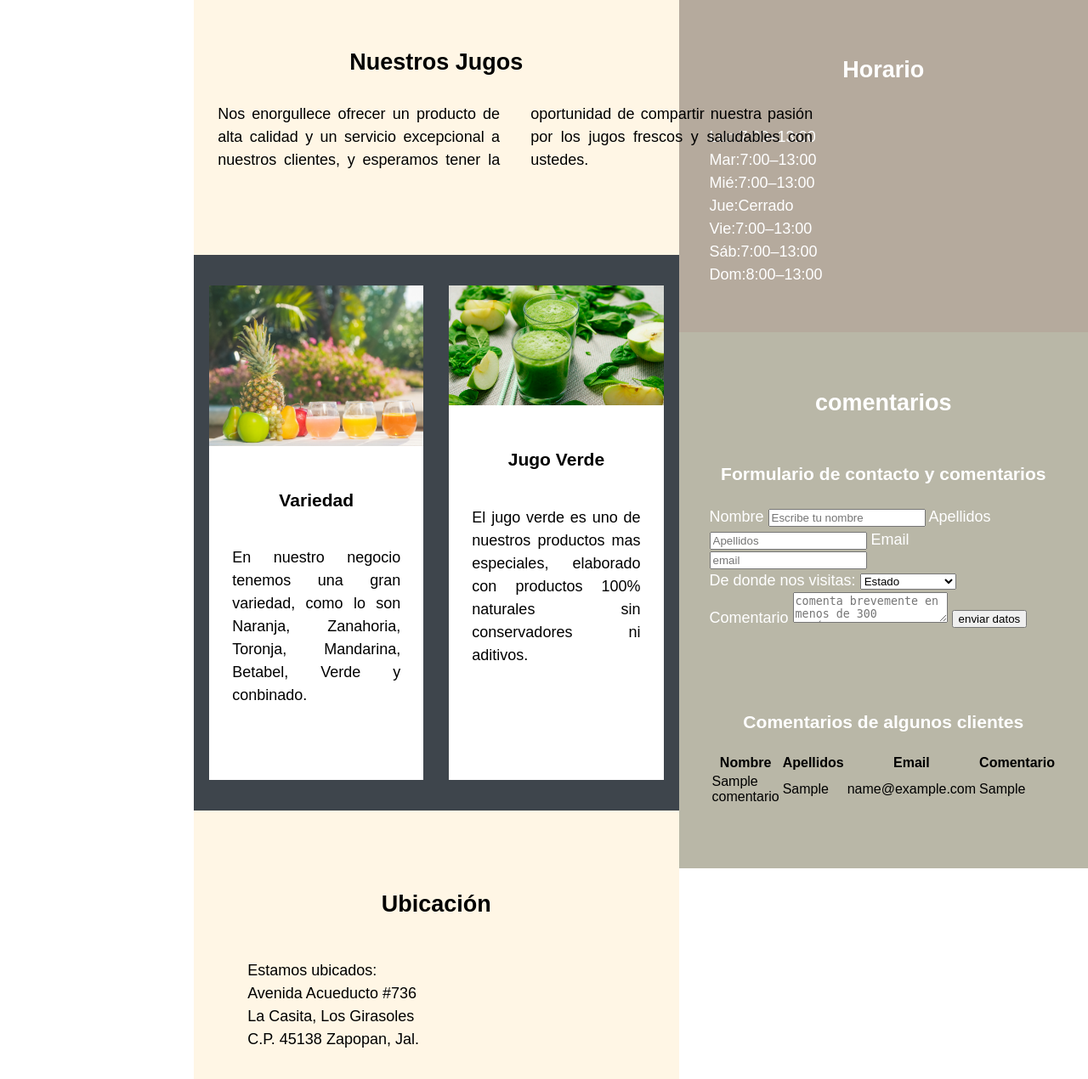
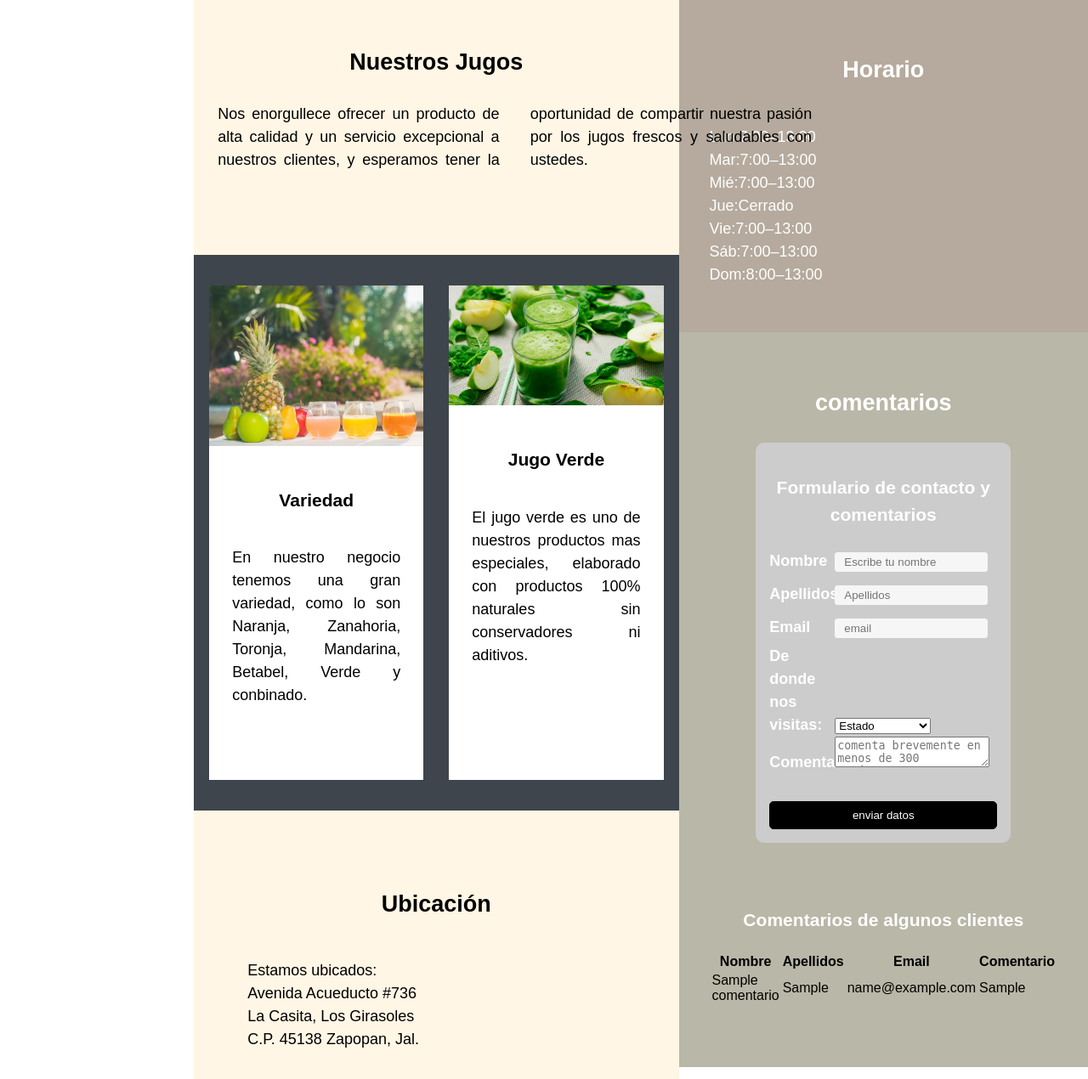
Before and after one commit to karina725/plantilla, a PHP site: page / in a window 1280 px wide. Shown: the part 641-1911 px from the top of the page at 85% size. Run offline with PHP 8.4, Linux system fonts and the light colour scheme; tables that the repository leaves empty or names only in its code hold one stand-in row (values such as "Sample post"); data that the repository does not hold is empty; some libraries are stand-ins or nearby versions.

Commit message:
Update estilo.css

```diff
--- a/estilo/estilo.css
+++ b/estilo/estilo.css
@@ -85,7 +85,42 @@
   grid-area:footer;
 }
 }
-
+*{box-sizing:border-box;}
+form {
+    width:300px;
+    padding:16px;
+    border-radius:10px;
+    margin:auto;
+    background-color:#ccc;
+}
+form label {
+    width:72px;
+    font-weight:bold;
+    display:inline-block;
+}
+form input[type="text"],
+form input[type="email"] {
+    width:180px;
+    padding:3px 10px;
+    border:1px solid #f6f6f6;
+    border-radius:3px;
+    background-color:#f6f6f6;
+    margin:8px 0;
+    display:inline-block;
+}
+form input[type="submit"] {
+  width:100%;
+  padding:8px 16px;
+  margin-top:32px;
+  border:1px solid #000;
+  border-radius:5px;
+  display:block;
+  color:#fff;
+  background-color:#000;
+}
+form input[type="submit"]:hover {
+  cursor:pointer;
+}
 /*  */
 body {
 margin: 0;
@@ -183,3 +218,9 @@ color: white;
 .pie-de-pagina a:hover, .pie-de-pagina a:focus {
 border-bottom: 1px solid white;
 }
+.pie-de-pagina a {
+color: white;
+}
+.pie-de-pagina a:hover, .pie-de-pagina a:focus {
+border-bottom: 1px solid white;
+}
```
